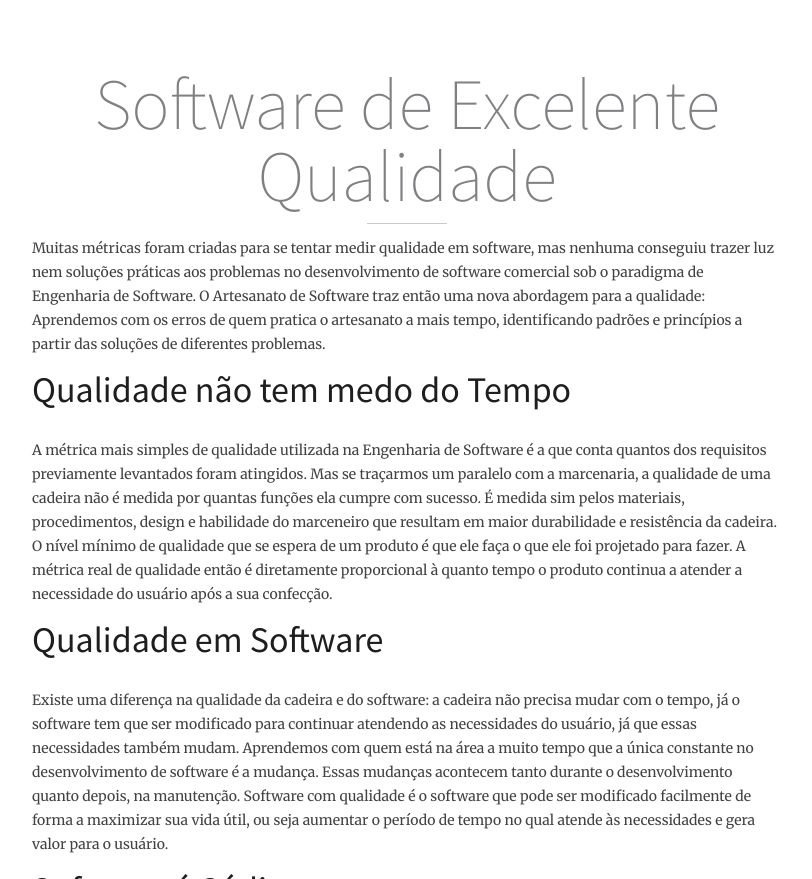
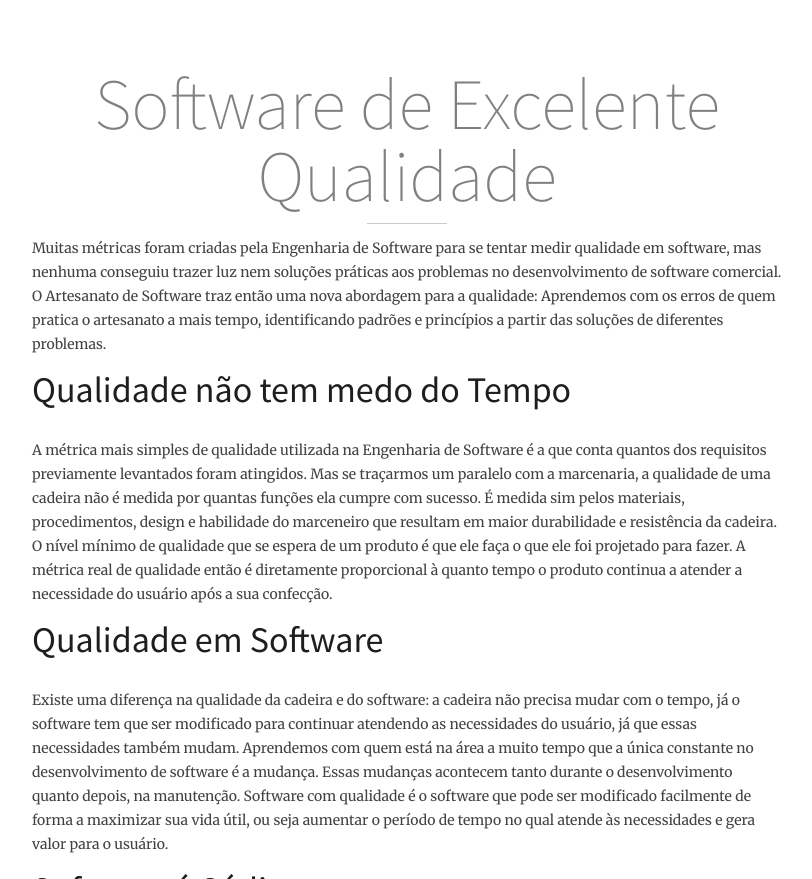
Before and after one commit to bertelledani/ArtesanatoDeSoftwareBrasil.github.io, a Jekyll site: the page built from software-de-excelente-qualidade.md, in a window 1280 px wide and 900 px high, scrolled down 523 px, cut to the strip 21-900 px from the top of the window. Shown: the whole strip, without its empty margins (233-1045 px from the left). Built offline with Jekyll 4.4.1, drawn with Linux system fonts in a browser that asks for light colours; nearby versions of some CDN libraries.

Commit message:
Rephrasing complex sentence

```diff
--- a/software-de-excelente-qualidade.md
+++ b/software-de-excelente-qualidade.md
@@ -3,7 +3,7 @@ layout: page
 title: Software de Excelente Qualidade
 ---
 
-Muitas métricas foram criadas para se tentar medir qualidade em software, mas nenhuma conseguiu trazer luz nem soluções práticas aos problemas no desenvolvimento de software comercial sob o paradigma de Engenharia de Software. O Artesanato de Software traz então uma nova abordagem para a qualidade: Aprendemos com os erros de quem pratica o artesanato a mais tempo, identificando padrões e princípios a partir das soluções de diferentes problemas.
+Muitas métricas foram criadas pela Engenharia de Software para se tentar medir qualidade em software, mas nenhuma conseguiu trazer luz nem soluções práticas aos problemas no desenvolvimento de software comercial. O Artesanato de Software traz então uma nova abordagem para a qualidade: Aprendemos com os erros de quem pratica o artesanato a mais tempo, identificando padrões e princípios a partir das soluções de diferentes problemas.
 
 # Qualidade não tem medo do Tempo
 
```
